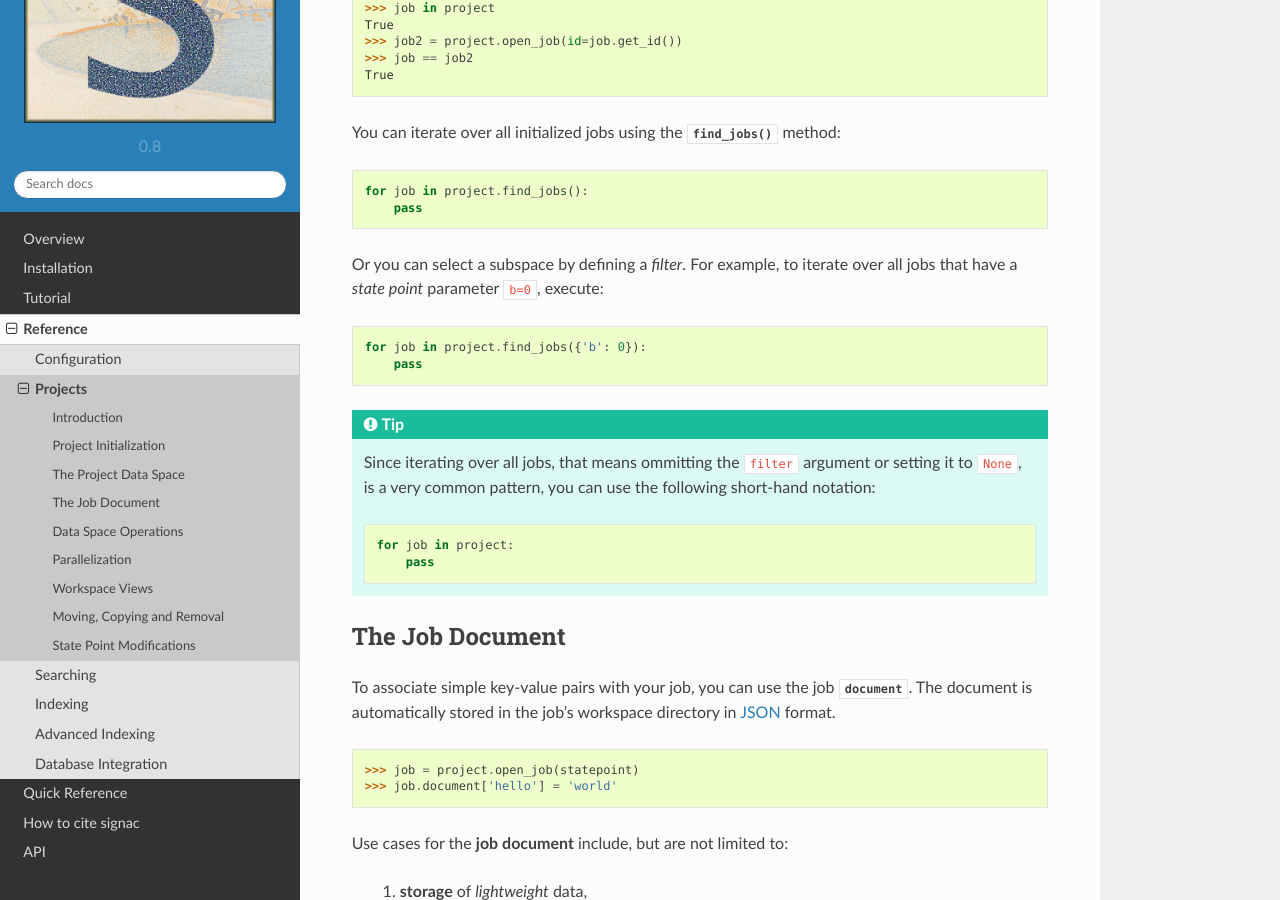
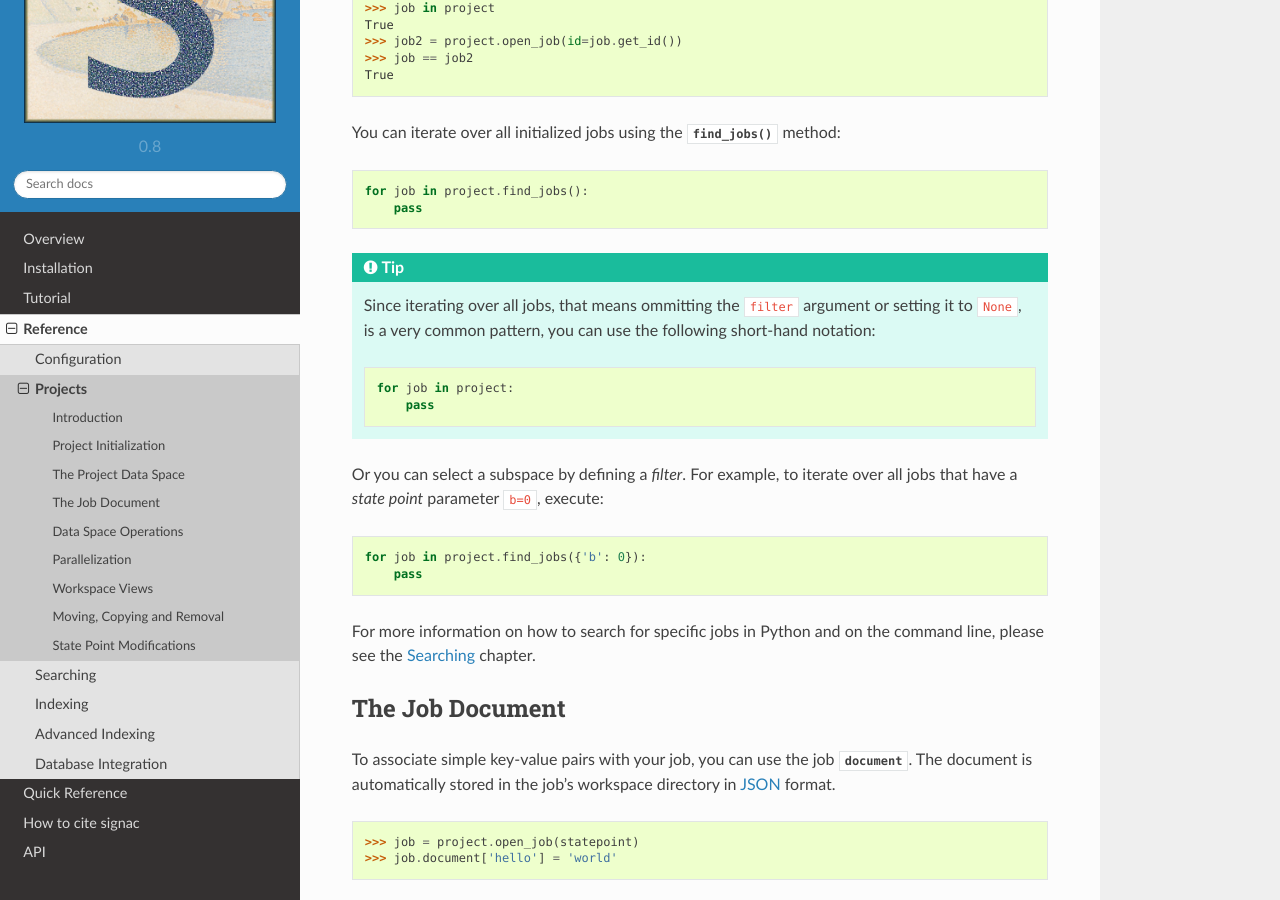
Before and after one commit to glotzerlab/signac, a Sphinx documentation site: the page built from doc/projects.rst, in a window 1280 px wide and 900 px high, scrolled down 3050 px. Built offline with Sphinx 7.4.7 and the Read the Docs theme 2.0.0, drawn with Linux system fonts in a browser that asks for light colours.

Commit message:
Add internal link to search chapter and fix some errors.

```diff
--- a/doc/projects.rst
+++ b/doc/projects.rst
@@ -126,14 +126,6 @@ You can iterate over all initialized jobs using the :py:meth:`~.Project.find_job
     for job in project.find_jobs():
         pass
 
-Or you can select a subspace by defining a *filter*.
-For example, to iterate over all jobs that have a *state point* parameter ``b=0``, execute:
-
-.. code-block:: python
-
-    for job in project.find_jobs({'b': 0}):
-        pass
-
 .. tip::
 
     Since iterating over all jobs, that means ommitting the ``filter`` argument or setting it to ``None``, is a very common pattern, you can use the following short-hand notation:
@@ -143,6 +135,15 @@ For example, to iterate over all jobs that have a *state point* parameter ``b=0`
         for job in project:
             pass
 
+Or you can select a subspace by defining a *filter*.
+For example, to iterate over all jobs that have a *state point* parameter ``b=0``, execute:
+
+.. code-block:: python
+
+    for job in project.find_jobs({'b': 0}):
+        pass
+
+For more information on how to search for specific jobs in Python and on the command line, please see the :ref:`searching` chapter.
 
 .. _job-document:
 
```
Also changed, not shown: doc/searching.rst (+3 -4 lines).
